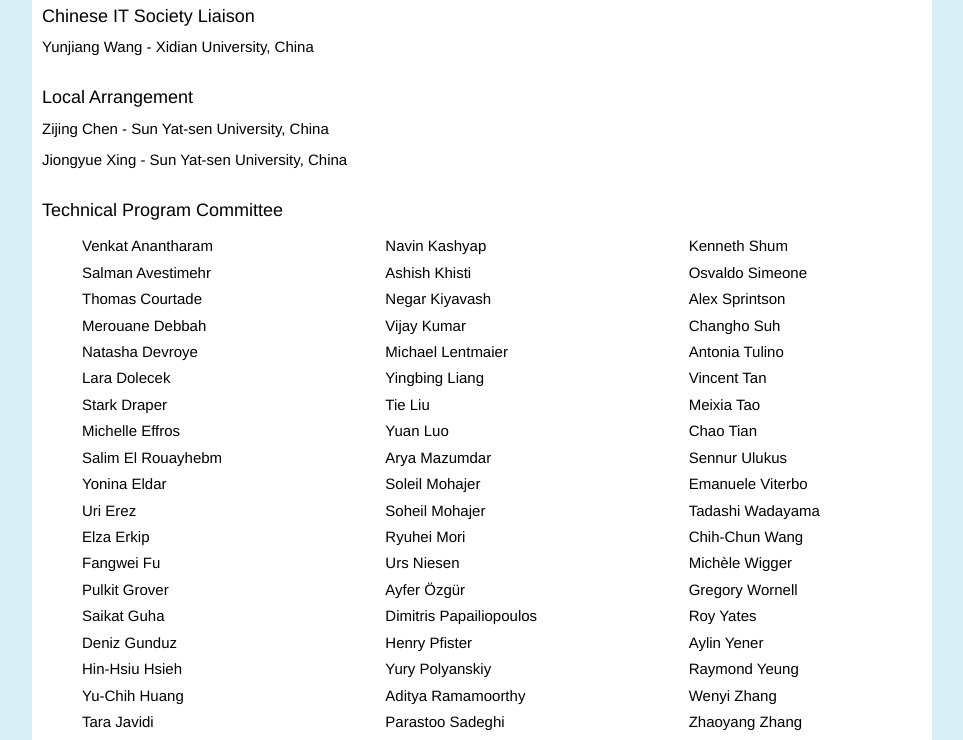
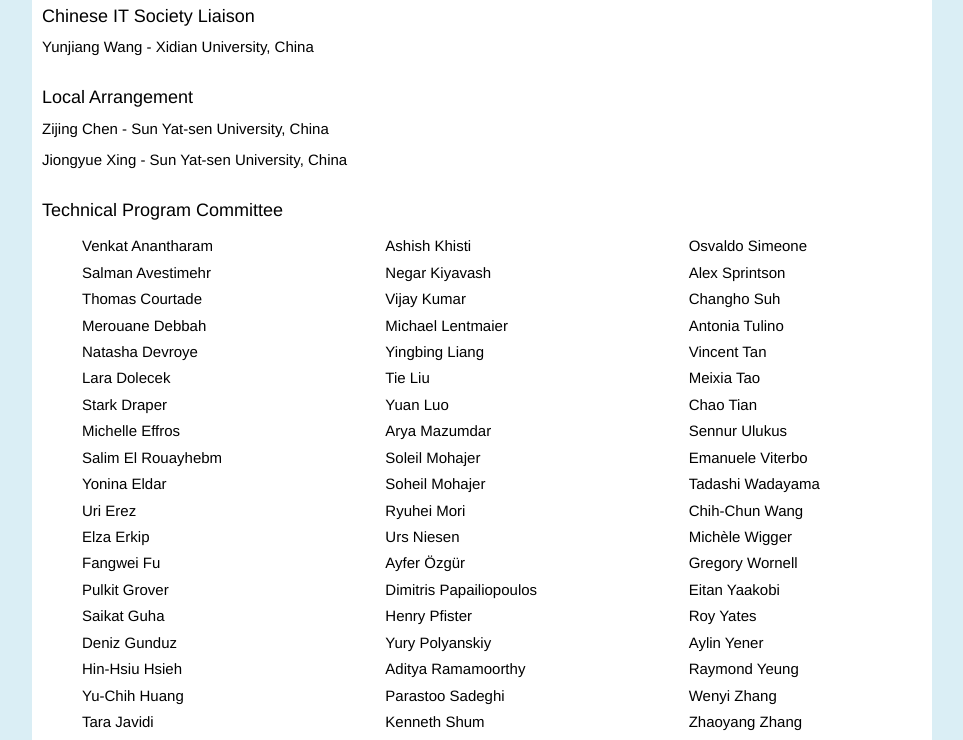
Before and after one commit to ym13349140/ITW2018, a Flask app: page /committee in a window 1280 px wide. Shown: the part 1122-1862 px from the top of the page, without its empty margins (158-1121 px from the left). Run offline with Flask 2, Linux system fonts and the light colour scheme; some libraries are stand-ins or nearby versions.

Commit message:
增加commitee的一位成员

```diff
--- a/ITW/templates/committee/committee.html
+++ b/ITW/templates/committee/committee.html
@@ -74,11 +74,11 @@
                     <li>Hin-Hsiu Hsieh</li>
                     <li>Yu-Chih Huang</li>
                     <li>Tara Javidi</li>
+                    <li>Navin Kashyap</li>
                 </ul>
             </div>
             <div class="col-md-4">
                 <ul>
-                    <li>Navin Kashyap</li>
                     <li>Ashish Khisti</li>
                     <li>Negar Kiyavash</li>
                     <li>Vijay Kumar</li>
@@ -100,11 +100,12 @@
                     <li>Yury Polyanskiy</li>
                     <li>Aditya Ramamoorthy</li>
                     <li>Parastoo Sadeghi</li>
+                    <li>Kenneth Shum</li>
                 </ul>
             </div>
             <div class="col-md-4">
                 <ul>
-                    <li>Kenneth Shum</li>
+
                     <li>Osvaldo Simeone</li>
                     <li>Alex Sprintson</li>
                     <li>Changho Suh</li>
@@ -120,6 +121,7 @@
                     <li>Chih-Chun Wang</li>
                     <li>Michèle Wigger</li>
                     <li>Gregory Wornell</li>
+                    <li>Eitan Yaakobi</li>
                     <li>Roy Yates</li>
                     <li>Aylin Yener</li>
 
```
